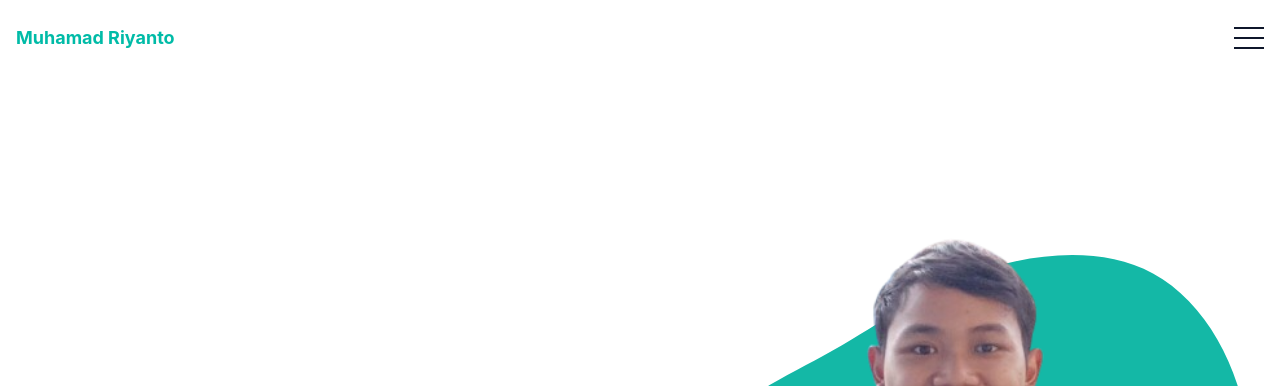
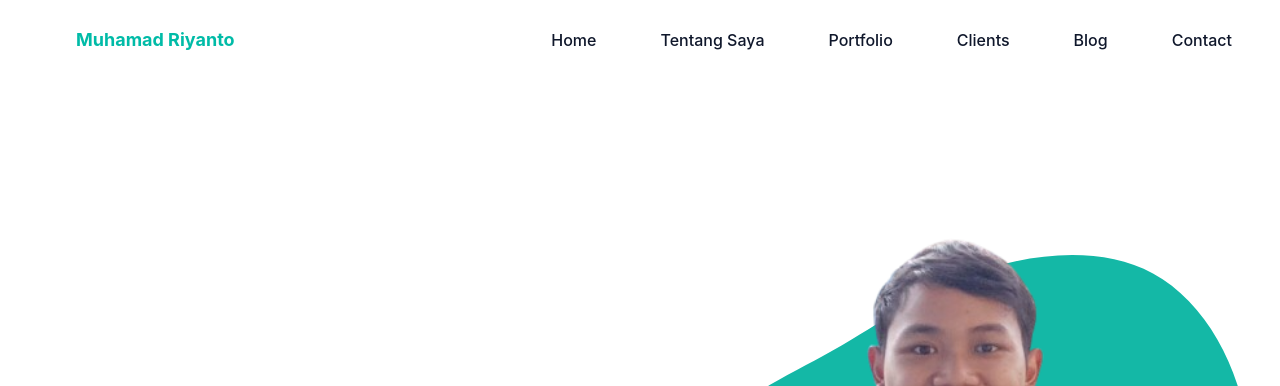
Before and after one commit to muhamadriyanto2025/portfolio, a website: page index.html in a window 1280 px wide. Shown: the top 386 px of the page. Drawn offline with nearby package versions, Linux system fonts and the light colour scheme.

Commit message:
menambahkan navbar responsive

```diff
--- a/src/index.html
+++ b/index.html
@@ -4,8 +4,8 @@
   <meta charset="UTF-8">
   <meta name="viewport" content="width=device-width, initial-scale=1.0">
   <link rel='stylesheet' href='https://cdn-uicons.flaticon.com/4.0.0/uicons-brands/css/uicons-brands.css'>
-  <title>Website Portfolio</title>
-  <link href="./output.css" rel="stylesheet">
+  <title>Website Portfolio Tailwind CSS</title>
+  <link href="./src/output.css" rel="stylesheet">
 </head>
 <body>
 
@@ -14,15 +14,41 @@
         <div class="container">
             <div class="flex items-center justify-between relative">
                 <div class="px-4">
-                    <a href="#home" class="font-bold text-lg text-teal-500 block py-6">Muhamad Riyanto</a>
+                    <a href="#home" class="font-bold text-lg text-teal-500 block py-6 lg:pl-15">Muhamad Riyanto</a>
                 </div>
 
                 <div class="flex items-center px-4">
-                    <button id="hamburger" class="block absolute right-4" name="hamburger" type="button">
+                    <button id="hamburger" class="block absolute right-4 lg:hidden" name="hamburger" type="button">
                         <span class="w-[30px] h-[2px] my-2 block bg-slate-900"></span>
                         <span class="w-[30px] h-[2px] my-2 block bg-slate-900"></span>
                         <span class="w-[30px] h-[2px] my-2 block bg-slate-900"></span>
                     </button>
+
+                    <!-- nav -->
+                    <nav id="nav-menu" class="hidden absolute py-5 bg-white shadow-lg rounded-lg max-w-[250px] w-full right-4 top-full lg:block lg:static lg:bg-transparent lg:max-w-full lg:shadow-none lg:rounded-none">
+                        <ul class="block lg:flex">
+                            <li class="group">
+                                <a href="#home" class="text-base text-slate-900 font-medium py-2 mx-8 flex group-hover:text-teal-500 transition duration-300 ease-in-out">Home</a>
+                            </li>
+                            <li class="group">
+                                <a href="#about" class="text-base text-slate-900 font-medium py-2 mx-8 flex group-hover:text-teal-500 transition duration-300 ease-in-out">Tentang Saya</a>
+                            </li>
+                            <li class="group">
+                                <a href="#portfolio" class="text-base text-slate-900 font-medium py-2 mx-8 flex group-hover:text-teal-500 transition duration-300 ease-in-out">Portfolio</a>
+                            </li>
+                            <li class="group">
+                                <a href="#clients" class="text-base text-slate-900 font-medium py-2 mx-8 flex group-hover:text-teal-500 transition duration-300 ease-in-out">Clients</a>
+                            </li>
+                            <li class="group">
+                                <a href="#blog" class="text-base text-slate-900 font-medium py-2 mx-8 flex group-hover:text-teal-500 transition duration-300 ease-in-out">Blog</a>
+                            </li>
+                             <li class="group">
+                                <a href="#contact" class="text-base text-slate-900 font-medium py-2 mx-8 flex group-hover:text-teal-500 transition duration-300 ease-in-out">Contact</a>
+                            </li>
+                        </ul>
+                    </nav>
+
+                    <!-- nav end -->
                 </div>
             </div>
         </div>
@@ -99,7 +125,7 @@
     </section>
     <!-- about section end -->
 
-    <script src="../dist/img/js/script.js"></script>
+    <script src="./dist/js/script.js"></script>
 
 </body>
 </html>
```
Also changed, not shown: dist/js/script.js, src/output.css, 3 other files.
